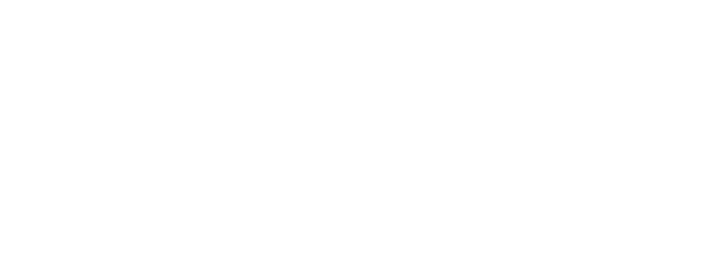
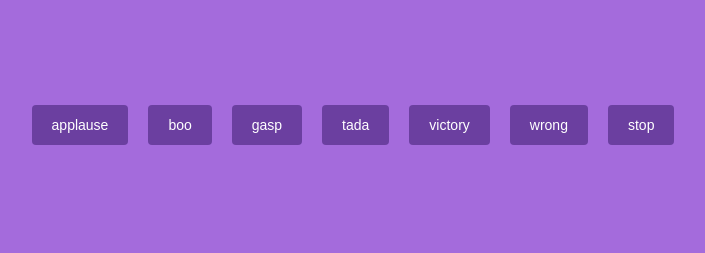
Before and after one commit to acciojob/Soundbar-radhikamirkal, a website: page main.html in a window 1280 px wide. Shown: the whole page, without its empty margins (287-992 px from the left). Drawn offline with Linux system fonts and the light colour scheme.

Commit message:
created a submission

```diff
--- a/main.html
+++ b/main.html
@@ -1,16 +1,22 @@
 <!DOCTYPE html>
+<html lang="en">
+<head>
+  <meta charset="UTF-8" />
+  <title>Soundbar</title>
+  <link rel="stylesheet" href="styles.css" />
+</head>
+<body>
 
-<html>
+  <section id="buttons">
+    <button class="btn" data-sound="applause">applause</button>
+    <button class="btn" data-sound="boo">boo</button>
+    <button class="btn" data-sound="gasp">gasp</button>
+    <button class="btn" data-sound="tada">tada</button>
+    <button class="btn" data-sound="victory">victory</button>
+    <button class="btn" data-sound="wrong">wrong</button>
+    <button class="stop">stop</button>
+  </section>
 
-<head>
-	<link rel="stylesheet" href="styles.css">
-</head>
-
-<body>
-	<!-- the entire body must be written by student -->
-    <script type="text/javascript" src="./script.js">
-</script>
-
+  <script src="script.js"></script>
 </body>
-
 </html>
--- a/script.js
+++ b/script.js
@@ -1 +1,26 @@
 //your JS code here. If required.
+const sounds = ["applause", "boo", "gasp", "tada", "victory", "wrong"];
+let currentAudio = null;
+
+// Play sound when button clicked
+document.querySelectorAll(".btn").forEach(button => {
+  button.addEventListener("click", () => {
+    const sound = button.getAttribute("data-sound");
+
+    if (currentAudio) {
+      currentAudio.pause();
+      currentAudio.currentTime = 0;
+    }
+
+    currentAudio = new Audio(`sounds/${sound}.mp3`);
+    currentAudio.play();
+  });
+});
+
+// Stop button logic
+document.querySelector(".stop").addEventListener("click", () => {
+  if (currentAudio) {
+    currentAudio.pause();
+    currentAudio.currentTime = 0;
+  }
+});
--- a/styles.css
+++ b/styles.css
@@ -1 +1,30 @@
 /*  your css code here. If applicable */
+body {
+  margin: 0;
+  font-family: Arial, sans-serif;
+  background-color: #a46bdc;
+}
+
+#buttons {
+  display: flex;
+  justify-content: center;
+  align-items: center;
+  height: 250px;
+  gap: 20px;
+}
+
+.btn,
+.stop {
+  padding: 12px 20px;
+  border: none;
+  border-radius: 4px;
+  background-color: #6b3fa0;
+  color: white;
+  font-size: 14px;
+  cursor: pointer;
+}
+
+.btn:hover,
+.stop:hover {
+  background-color: #5a3490;
+}
```
